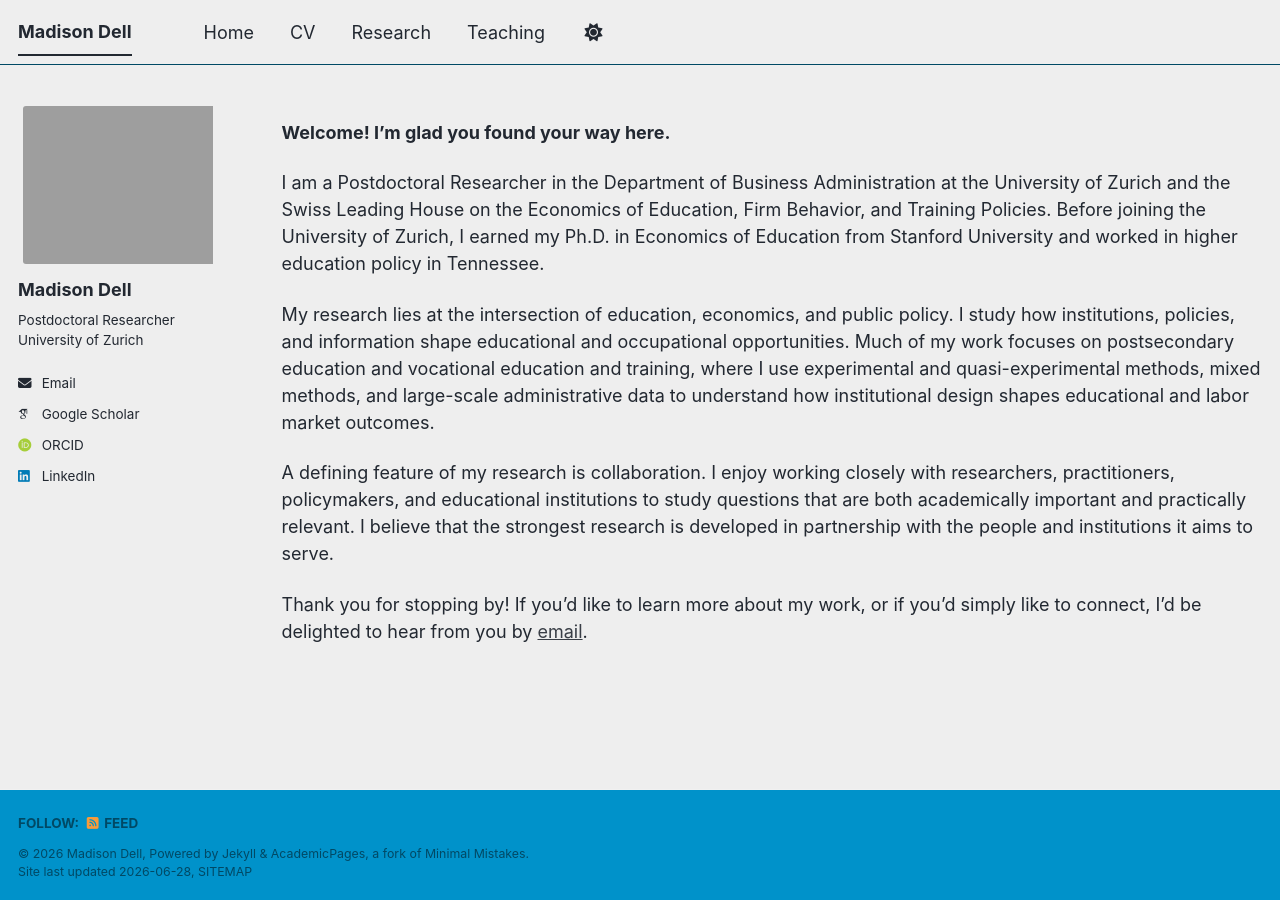
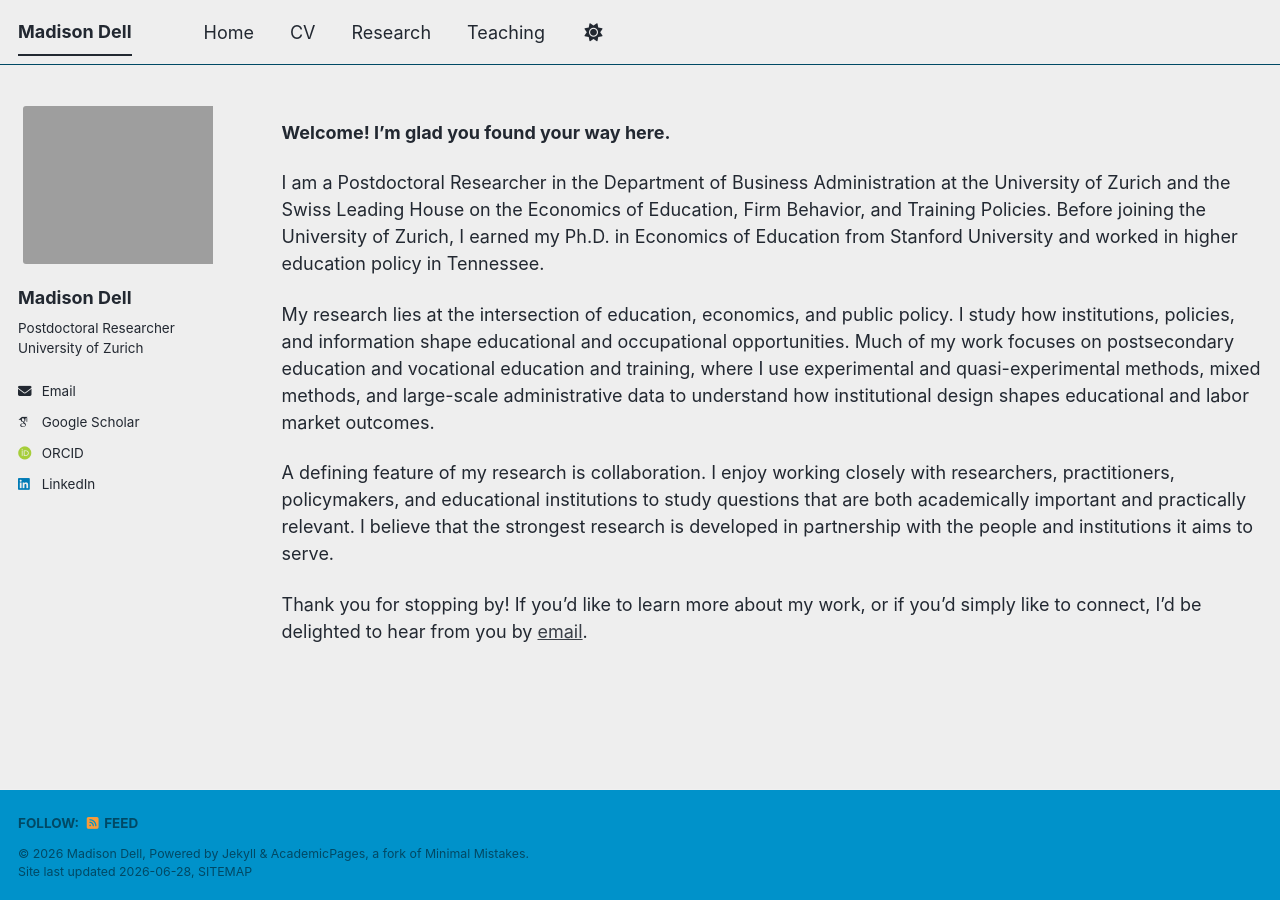
Before and after one commit to MadisonMDell/madisonmdell.github.io, a Jekyll site: the page built from _pages/about.md, in a window 1280 px wide. Built offline with Jekyll 4.4.1, drawn with Linux system fonts in a browser that asks for light colours; some web fonts are replaced; a script bundle is joined from its source files by our own code; library files that are not in the unit come from our copies.

Commit message:
Update main.scss

```diff
--- a/assets/css/main.scss
+++ b/assets/css/main.scss
@@ -42,16 +42,18 @@
     "vendor/font-awesome/brands"
 ;
 
-.author__avatar {
-  display: block;
+.sidebar .author__avatar {
   width: 220px !important;
   max-width: 220px !important;
+  margin-bottom: 1em !important;
 }
 
-.author__avatar img {
+.sidebar .author__avatar img,
+.sidebar img.author__avatar {
   width: 220px !important;
   max-width: 220px !important;
   height: auto !important;
+  display: block !important;
   border-radius: 8px !important;
   border: none !important;
   box-shadow: none !important;
```
